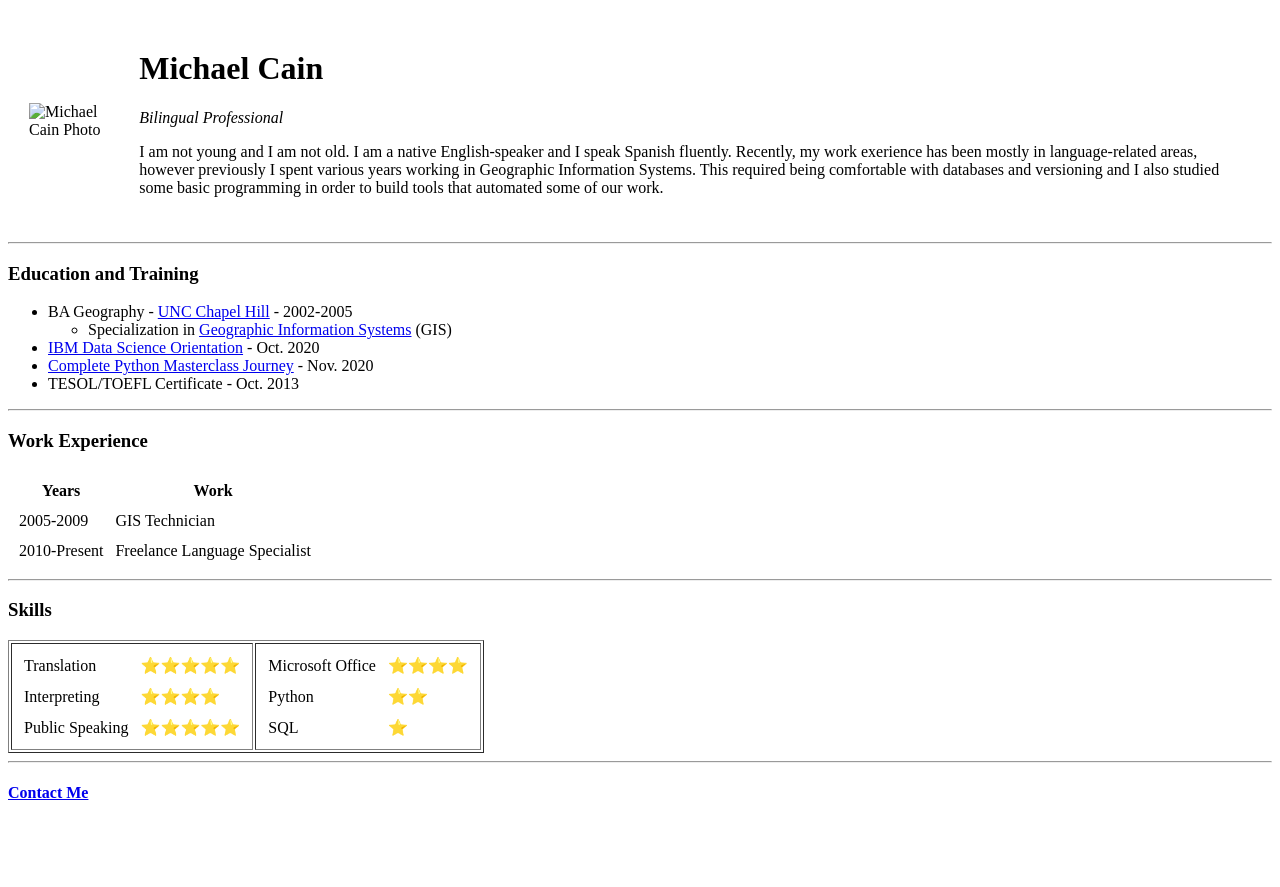
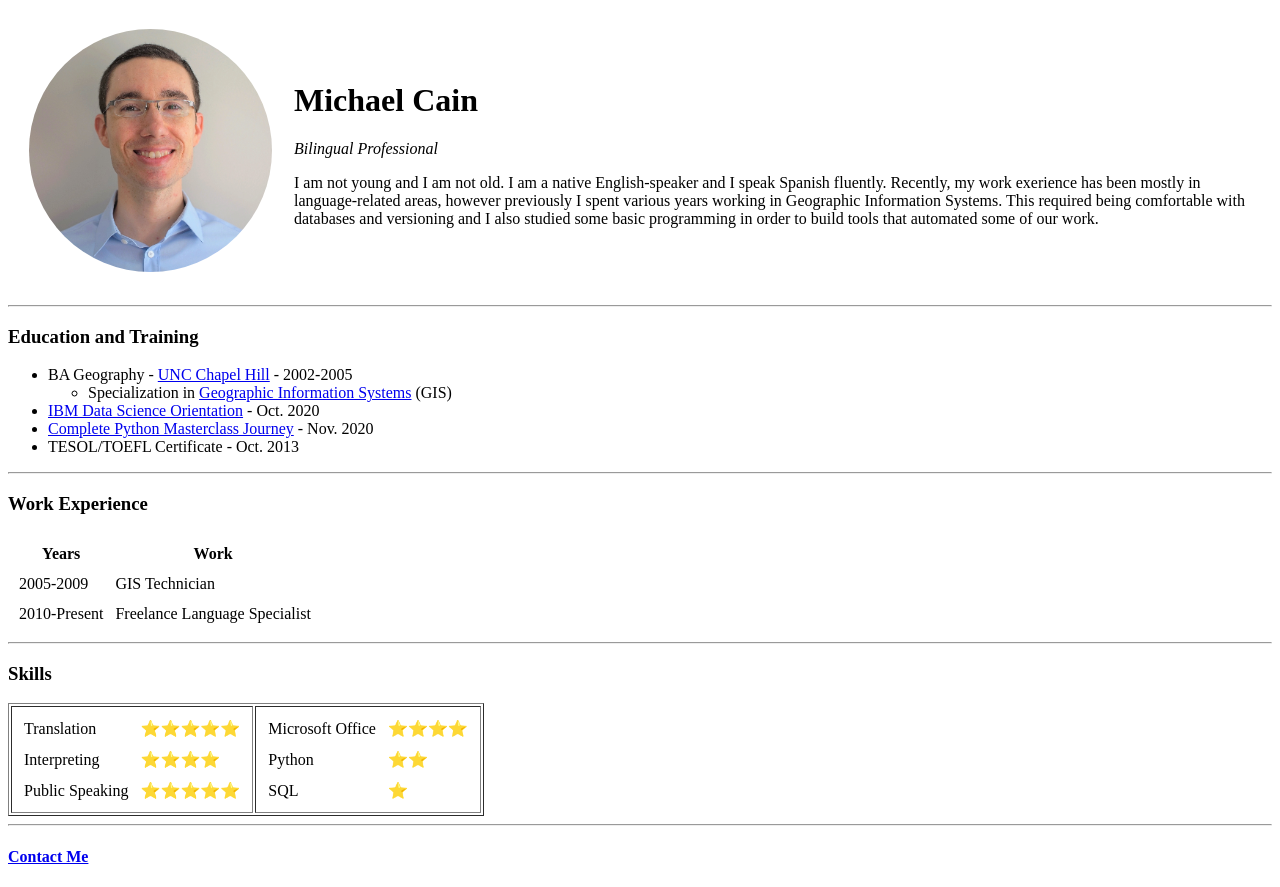
Before and after one commit to michaelgcain/cv, a plain HTML site: page index.html in a window 1280 px wide. Before the commit the page ends 824 px from the top, so only its background shows below. Drawn offline with Linux system fonts and the light colour scheme.

Commit message:
Updated index.html

```diff
--- a/index.html
+++ b/index.html
@@ -9,7 +9,7 @@
 <body>
   <table cellspacing="20">
     <tr>
-      <td><img src="circle-cropped.png" alt="Michael Cain Photo"></td>
+      <td><img src="Michael Cain.png" alt="Michael Cain Photo"></td>
       <td><h1>Michael Cain</h1>
       <p><em>Bilingual Professional</em></p>
       <p>I am not young and I am not old. I am a native English-speaker and I speak Spanish fluently. Recently, my work exerience has been mostly in language-related areas, however previously I spent various years working in Geographic Information
```
